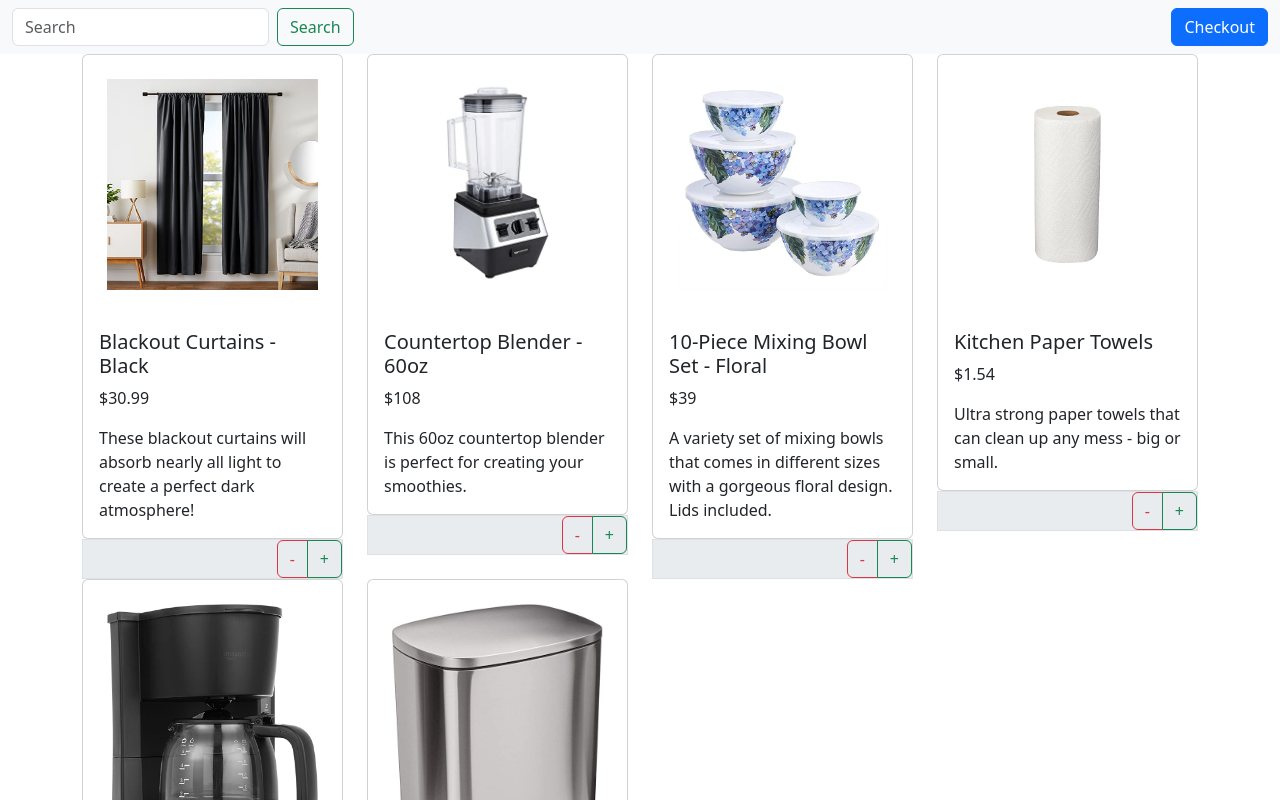
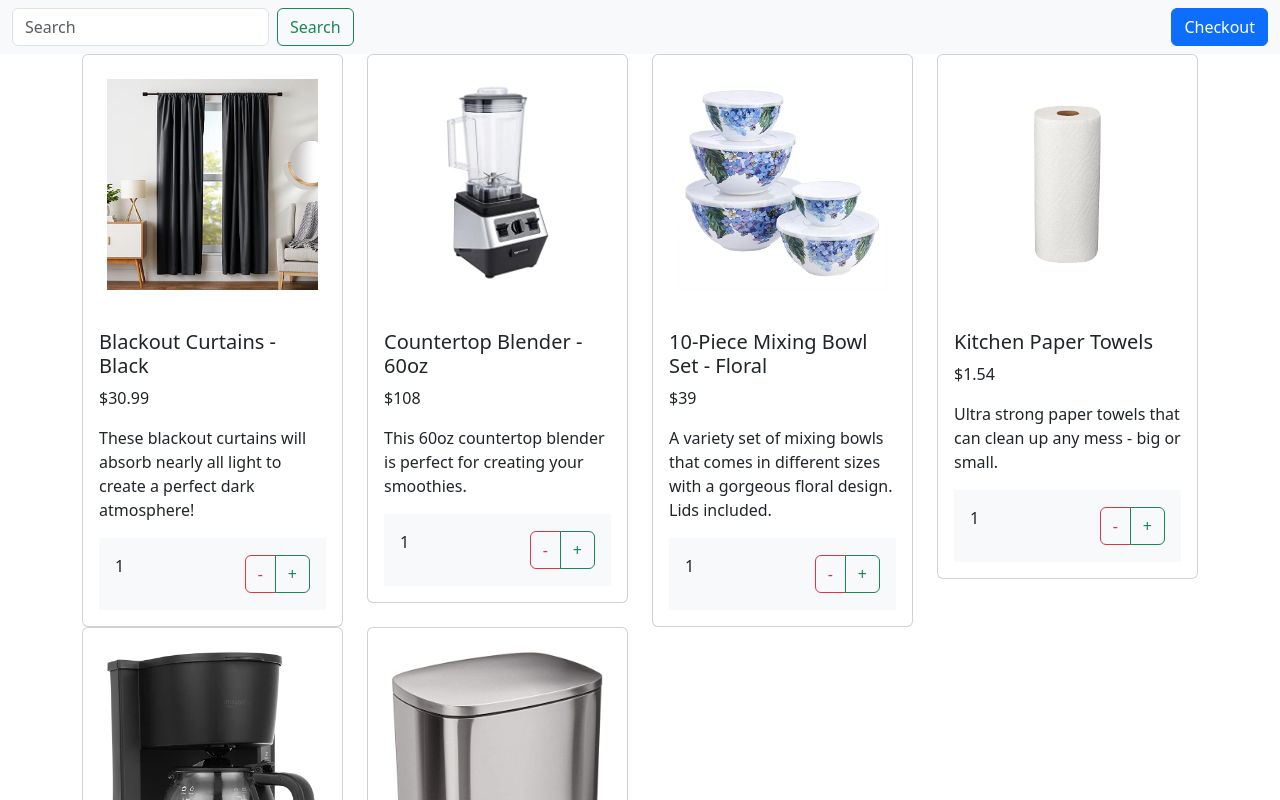
Before and after one commit to nathanturnis/secoms319, a React (Create React App) app in the folder assignment2/: page / in a window 1280 px wide. Shown: the top 800 px of the page. Built offline with nearby package versions, Linux system fonts and the light colour scheme.

Commit message:
moved list items

```diff
--- a/assignment2/src/script.js
+++ b/assignment2/src/script.js
@@ -1,30 +1,5 @@
 import React, { useState, useEffect } from "react";
 import Products from "./products.json";
-
-const listItems = (ProductsCategory) => {
-    return <div className="row row-cols-lg-4 row-cols-sm-2 row-cols-1">
-        {
-            ProductsCategory.map((el) => (
-                <div className="col" key={el.id}>
-                    <div className="card">
-                        <img className="card-img-top p-4" src={el.image}></img>
-                        <div className="card-body">
-                            <h5 className="card-title">{el.title}</h5>
-                            <p className="card-text">${el.price}</p>
-                            <p className="card-text">{el.description}</p>
-                        </div>
-                    </div>
-                    <div className="border bg-body-secondary d-flex justify-content-end">
-                        <div className="btn-group" role="group">
-                            <button type="button" className="btn btn-outline-danger">-</button>
-                            <button type="button" className="btn btn-outline-success">+</button>
-                        </div>
-                    </div>
-                </div>
-            ))
-        }
-    </div>
-}
 
 const Browse = () => {
     const [cart, setCart] = useState([]);
@@ -66,6 +41,32 @@ const Browse = () => {
     function howManyofThis(id) {
         let hmot = cart.filter((cartItem) => cartItem.id === id);
         return hmot.length;
+    }
+
+    const listItems = (ProductsCategory) => {
+        return <div className="row row-cols-lg-4 row-cols-sm-2 row-cols-1">
+            {
+                ProductsCategory.map((el) => (
+                    <div className="col" key={el.id}>
+                        <div className="card">
+                            <img className="card-img-top p-4" src={el.image}></img>
+                            <div className="card-body">
+                                <h5 className="card-title">{el.title}</h5>
+                                <p className="card-text">${el.price}</p>
+                                <p className="card-text">{el.description}</p>
+                                <div className="d-flex justify-content-between align-items-center bg-body-tertiary p-3">
+                                    <p>1</p>
+                                    <div className="btn-group" role="group">
+                                        <button type="button" className="btn btn-outline-danger" onClick={() => removeFromCart(el)}>-</button>
+                                        <button type="button" className="btn btn-outline-success" onClick={() => addToCart(el)}>+</button>
+                                    </div>
+                                </div>
+                            </div>
+                        </div>
+                    </div>
+                ))
+            }
+        </div>
     }
 
     // const listItems = products.map((el) => (
```
